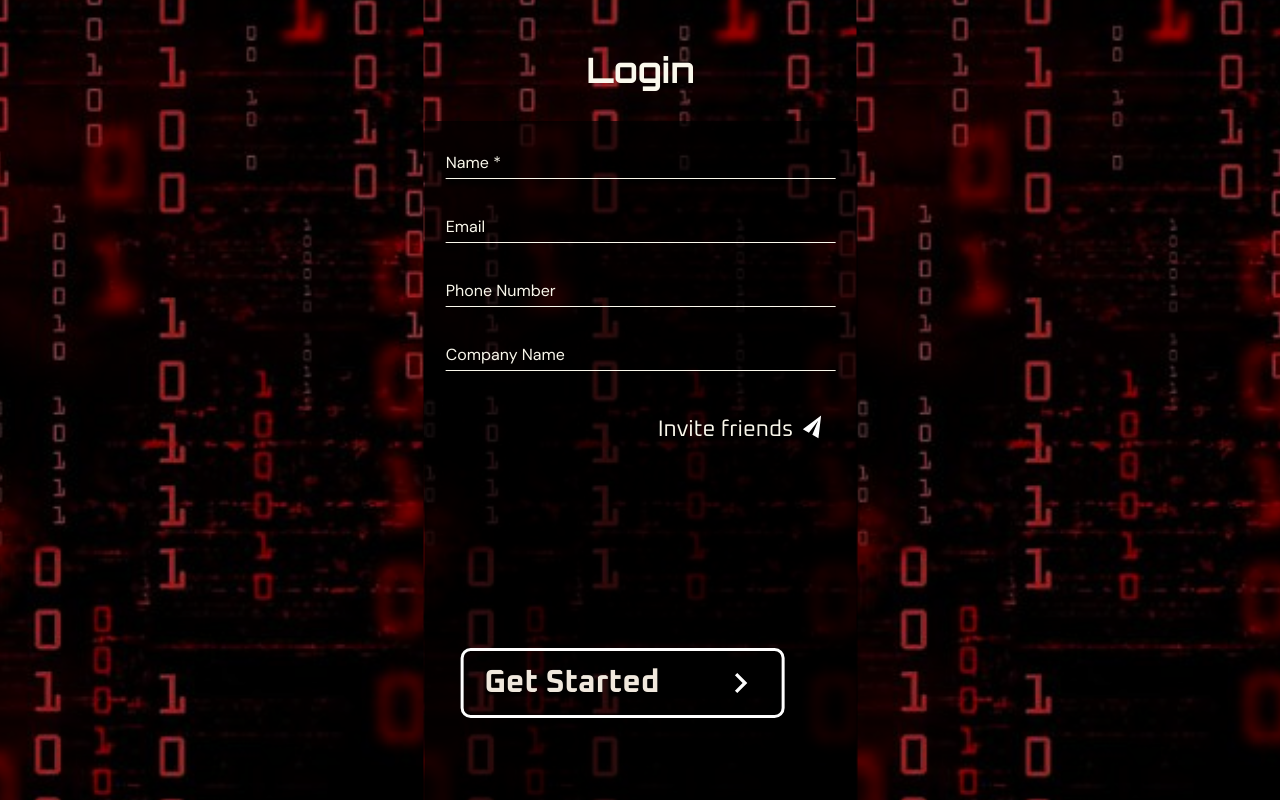
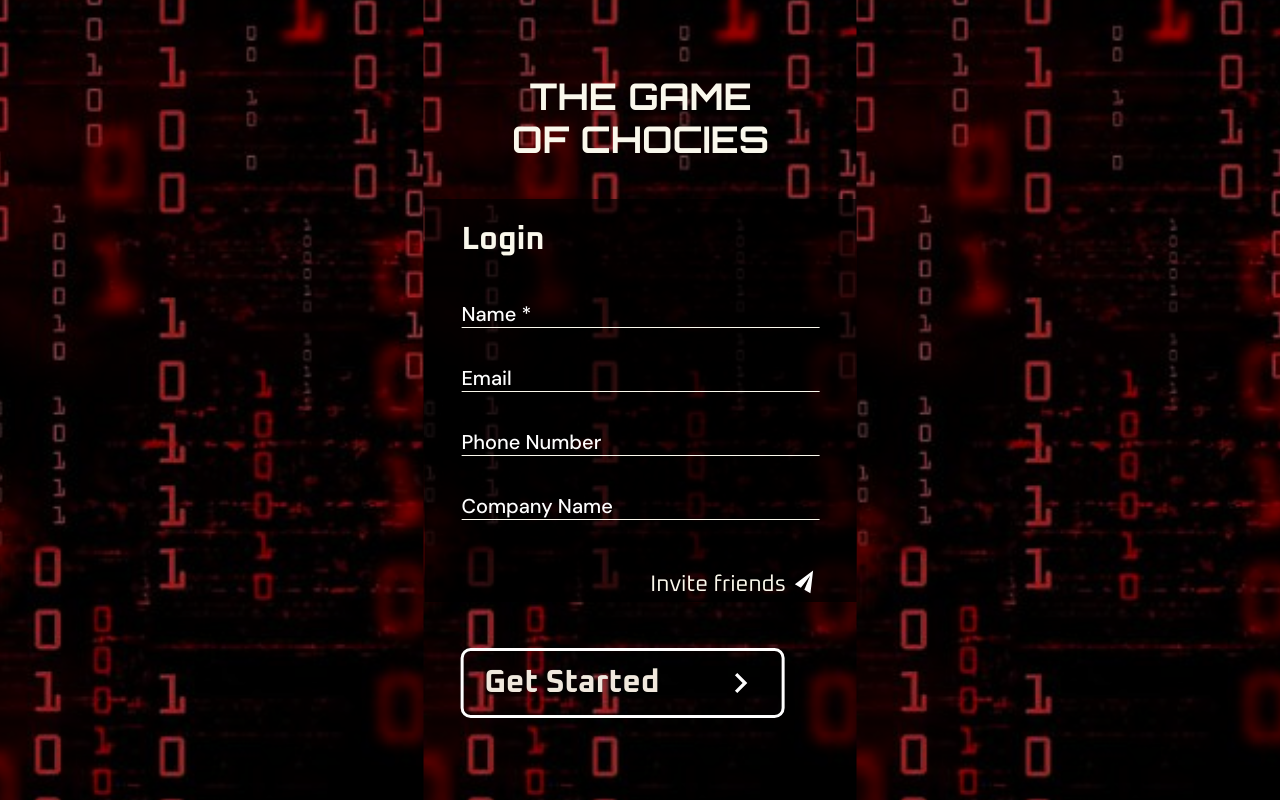
Before and after one commit to schoolsharks/game-of-choises, a React (Vite) app in the folder client/: page /login in a window 1280 px wide. Built offline with nearby package versions, Linux system fonts and the light colour scheme.

Commit message:
fix: login,Home

```diff
--- a/client/src/App.jsx
+++ b/client/src/App.jsx
@@ -11,7 +11,7 @@ function App() {
   return (
     <Suspense fallback={<></>}>
       <Routes location={location} key={location.pathname}>
-        <Route path="/admin/*" element={<AdminMain />} />
+        {/* <Route path="/admin/*" element={<AdminMain />} /> */}
         <Route path="/*" element={<UserMain />} />
       </Routes>
     </Suspense>
--- a/client/src/components/RadarChart.jsx
+++ b/client/src/components/RadarChart.jsx
@@ -30,7 +30,7 @@ const RadarChart = ({ dataValues }) => {
       {
         label: "Data Values",
         data: dataValues,
-        // backgroundColor: null,
+        backgroundColor: null,
         backgroundColor: "linear-gradient(160deg, rgba(160, 6, 18, 1), rgba(255, 125, 135, 1))",
         borderColor: "#ffffff",
         borderWidth: 2,
--- a/client/src/pages/User/Home/Home.jsx
+++ b/client/src/pages/User/Home/Home.jsx
@@ -46,7 +46,7 @@ const Home = () => {
           width={"80%"}
           maxWidth={"307px"}
           marginTop={"8%"}
-          color={theme.palette.primary.main}
+          color={"#FBF9ED"}
         >
           THE GAME OF CHOCIES
         </Typography>
--- a/client/src/pages/User/Login/Login.jsx
+++ b/client/src/pages/User/Login/Login.jsx
@@ -40,55 +40,92 @@ const Login = () => {
   };
 
   if (user) {
-    return <Navigate to="/info" />;
+    return <Navigate to="/questions" />;
   }
 
+  const newtheme = createTheme({
+    components: {
+      MuiTextField: {
+        styleOverrides: {
+          root: {
+            "& .MuiInputLabel-root": { color: "white" },
+            "& .MuiInputLabel-root.Mui-focused": { color: "white" },
+            "& .MuiInput-underline:before": { borderBottomColor: "white" }, // Unfocused underline
+            "& .MuiInput-underline:hover:before": {
+              borderBottomColor: "white",
+            }, // Hover underline
+            "& .MuiInput-underline:after": { borderBottomColor: "white" }, // Focused underline
+          },
+        },
+      },
+    },
+  });
   return (
     <Stack
+      className="user-login"
       width="100%"
-      sx={{
-        display: "flex",
-        flexDirection: "column",
-        justifyContent: "start",
-        alignItems: "center",
-        height: "100vh",
-        gap: "30px",
-      }}
+      height={`${window.innerHeight < 616 ? 616 : window.innerHeight}px`}
+      position="relative"
+      alignItems={"center"}
+      color={"#FBF9ED"}
     >
-      <Stack fontFamily={"Orbitron"} maxWidth={"390px"}>
+      <Stack
+        alignItems="center"
+        justifyContent="center"
+        marginTop="25px"
+        textAlign={"center"}
+        fontFamily="Orbitron"
+      >
         <Typography
           variant={"h3"}
-          fontSize="35px"
-          fontWeight="700"
+          fontSize="2.3rem"
+          fontWeight="600"
+          textAlign={"center"}
           zIndex={1}
-          marginTop={"50px"}
-          color={theme.palette.primary.main}
+          maxWidth={"18rem"}
+          top={"6rem"}
+          maxHeight={"117px"}
+          color={"#FBF9ED"}
+          margin={"50px auto 22px"}
         >
-          Login
+          THE GAME OF CHOCIES
         </Typography>
       </Stack>
 
       <Stack
         width={"100%"}
-        maxWidth="433px"
-        height={"100%"}
+        gap="1rem"
+        sx={{ maxWidth: "27rem" }}
+        marginTop={"1rem"}
+        marginX={"auto"}
         backgroundColor={"#000000B2"}
-        color={theme.palette.primary.main}
-        display={"flex"}
-        flexDirection={"column"}
-        justifyContent={"start"}
-        // gap={""}
-        alignContent={"center"}
-        alignItems={"center"}
-        paddingTop={"10px"}
+        color={"#FBF9ED"}
+        padding={"1px 2.3rem"}
       >
         <Stack
+          width={"85%"}
+          gap="0.5rem"
+          sx={{ maxWidth: "600px" }}
+          marginTop={"1rem"}
+          color={"#FBF9ED"}
+        >
+          <Typography
+            variant="body3"
+            fontWeight={"700"}
+            fontSize="2rem"
+            // marginTop={"40px"}
+            color={"#FBF9ED"}
+          >
+            Login
+          </Typography>
+        </Stack>
+        <Stack
           sx={{
-            width: "90%",
-            maxWidth: "433px",
+            width: "100%",
             gap: "1rem",
           }}
         >
+          {/* <ThemeProvider theme={newtheme}> */}
           <TextField
             label="Name *"
             variant="standard"
@@ -98,6 +135,20 @@ const Login = () => {
             onChange={(e) => {
               setError("");
               setName(e.target.value);
+            }}
+            sx={{
+              input: {
+                color: '#FBF9ED',
+              },
+              '& .MuiInput-underline:before': {
+                borderBottomColor: '#FBF9ED',
+              },
+              '& .MuiInput-underline:hover:before': {
+                borderBottomColor: '#FBF9ED',
+              },
+              '& .MuiInputLabel-root': {
+                color: '#FBF9ED',
+              }
             }}
           />
 
@@ -111,6 +162,20 @@ const Login = () => {
             onChange={(e) => {
               setError("");
               setEmail(e.target.value);
+            }}
+            sx={{
+              input: {
+                color: '#FBF9ED',
+              },
+              '& .MuiInput-underline:before': {
+                borderBottomColor: '#FBF9ED',
+              },
+              '& .MuiInput-underline:hover:before': {
+                borderBottomColor: '#FBF9ED',
+              },
+              '& .MuiInputLabel-root': {
+                color: '#FBF9ED',
+              }
             }}
           />
           <TextField
@@ -126,17 +191,17 @@ const Login = () => {
             }}
             sx={{
               input: {
-                color: "#FBF9ED",
+                color: '#FBF9ED',
               },
-              "& .MuiInput-underline:before": {
-                borderBottomColor: "#FBF9ED",
+              '& .MuiInput-underline:before': {
+                borderBottomColor: '#FBF9ED',
               },
-              "& .MuiInput-underline:hover:before": {
-                borderBottomColor: "#FBF9ED",
+              '& .MuiInput-underline:hover:before': {
+                borderBottomColor: '#FBF9ED',
               },
-              "& .MuiInputLabel-root": {
-                color: "#FBF9ED",
-              },
+              '& .MuiInputLabel-root': {
+                color: '#FBF9ED',
+              }
             }}
           />
           <TextField
@@ -149,11 +214,26 @@ const Login = () => {
               setError("");
               setCompanyName(e.target.value);
             }}
+            sx={{
+              input: {
+                color: '#FBF9ED',
+              },
+              '& .MuiInput-underline:before': {
+                borderBottomColor: '#FBF9ED',
+              },
+              '& .MuiInput-underline:hover:before': {
+                borderBottomColor: '#FBF9ED',
+              },
+              '& .MuiInputLabel-root': {
+                color: '#FBF9ED',
+              }
+            }}
           />
 
           <Typography color="#d61a1a" sx={{ minHeight: "1rem" }}>
             {error}
           </Typography>
+          {/* </ThemeProvider> */}
         </Stack>
         <Stack
           sx={{
@@ -164,8 +244,6 @@ const Login = () => {
             justifyContent: "end",
             width: "100%",
             cursor: "pointer",
-            paddingRight: "30px",
-            paddingY: "10px",
           }}
         >
           <Typography
@@ -180,7 +258,7 @@ const Login = () => {
           </Typography>
           <SendIcon
             sx={{ color: "white", transform: "rotate(300deg)" }}
-            size={15}
+            size={20}
           />
         </Stack>
 
--- a/client/src/pages/User/Question/OptionB.jsx
+++ b/client/src/pages/User/Question/OptionB.jsx
@@ -32,7 +32,7 @@ const OptionB = ({ text, onOptionSelect }) => {
 
         if (isLargeScreen && elapsedTime < 500) {
           setPosition(-window.innerWidth);
-          onOptionSelect('A')
+          onOptionSelect('B')
         }
 
         if (distance > 150 && velocity > 0.5) {
```
